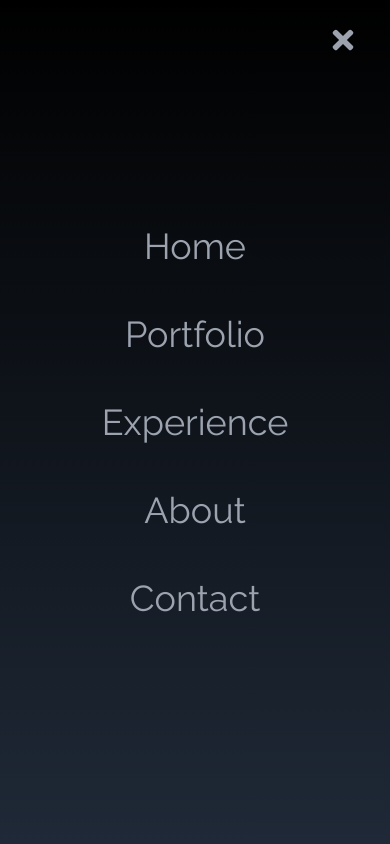
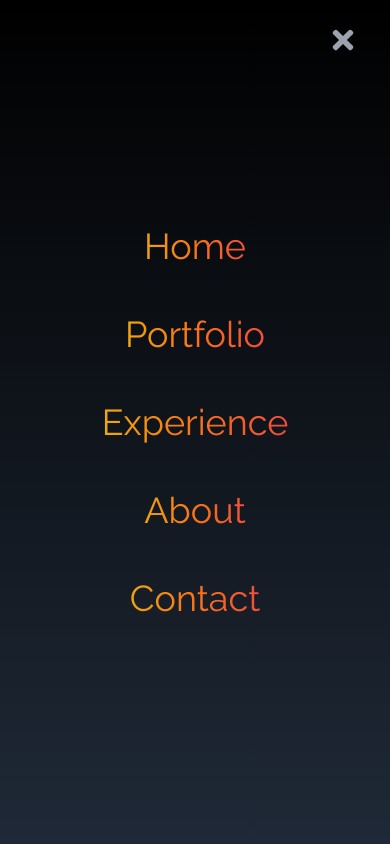
Before and after one commit to Vargos98/personal-portfolio, a React (Create React App) app: page / in a window 390 px wide. Both pictures are taken after a click on the element 351 px from the left and 40 px from the top of the page. Shown: the top 844 px of the page. Built offline with nearby package versions, Linux system fonts and the light colour scheme.

Commit message:
Update NavBar.jsx

```diff
--- a/src/components/NavBar.jsx
+++ b/src/components/NavBar.jsx
@@ -59,17 +59,19 @@ const NavBar = () => {
         onClick={() => setNav(!nav)}
         smooth
         duration={600}
-        className="cursor-pointer pr-4 z-10 text-gray-400 md:hidden hover:scale-110 duration-200 transition: 0.5s ease"
+        className="cursor-pointer pr-4 z-10 text-gray-400 md:hidden hover:scale-110 duration-200 transition: 0.5s ease
+         "
       >
         {nav ? <FaTimes size={30} /> : <FaBars size={30} className="hover:scale-105 duration-200 transition: 0.5s ease "/>}
       </div>
 
       {nav && (
-        <ul className="flex flex-col justify-center items-center absolute top-0 left-0 w-full h-screen bg-gradient-to-b from-black to-gray-800 text-gray-400 transition: 0.5s ease">
+        <ul className="flex flex-col justify-center items-center absolute top-0 left-0 w-full h-screen bg-gradient-to-b from-black to-gray-800 text-gray-400 transition: 0.5s ease" >
           {links.map(({ id, link }) => (
             <li
               key={id}
-              className="px-4 cursor-pointer capitalize py-6 text-4xl hover:scale-110 duration-200 transition: 0.5s ease"
+              className="px-4 cursor-pointer capitalize py-6 text-4xl hover:scale-110 duration-200 transition: 0.5s ease bg-gradient-to-r from-yellow-500 via-orange-500 to-red-500
+        inline-block text-transparent bg-clip-text"
             >
               <Link
                 onClick={() => setNav(!nav)}
```
